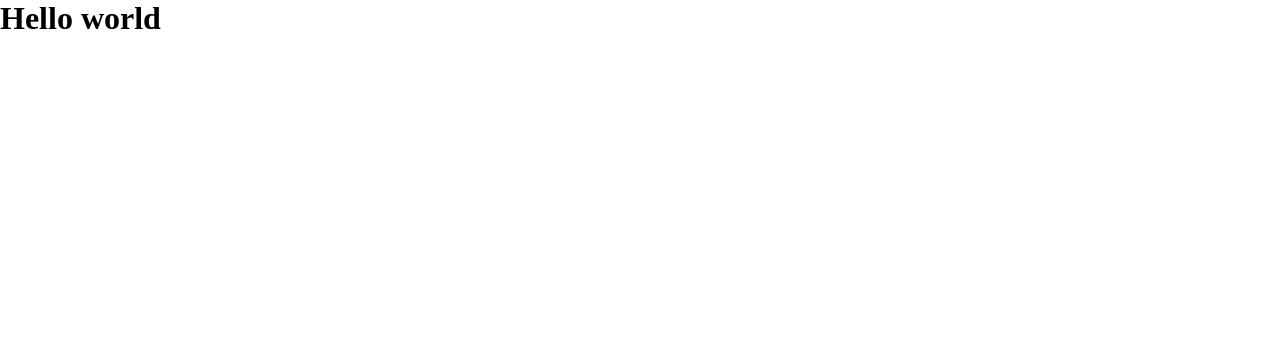
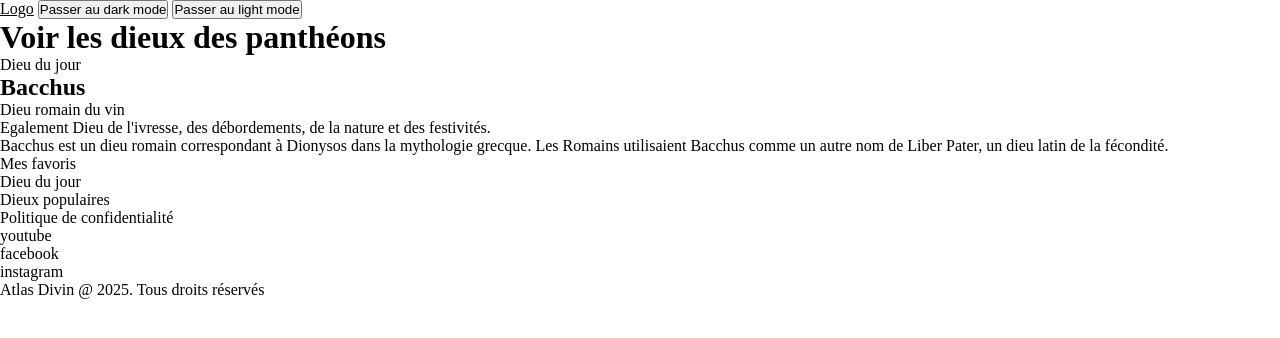
Before and after one commit to Mat00005/Atlas, a website built with Parcel: page src/index.html in a window 1280 px wide. Built offline with nearby package versions, Linux system fonts and the light colour scheme.

Commit message:
Début structure HTML

```diff
--- a/package.json
+++ b/package.json
@@ -37,5 +37,8 @@
     "posthtml-inline-svg": "^0.2.0",
     "rimraf": "^6.0.1",
     "sass": "^1.69.5"
+  },
+  "dependencies": {
+    "bootstrap": "^5.3.8"
   }
 }
--- a/src/index.html
+++ b/src/index.html
@@ -7,8 +7,60 @@
     <link rel="stylesheet" href="css/main.css" />
   </head>
   <body>
-    <h1>Hello world</h1>
-
+    <header class="header">
+      <a href="#">Logo</a>
+      <button type="button" id="dark-mode-btn" class="header-dark-mode-btn">
+        Passer au dark mode
+      </button>
+      <button type="button" id="light-mode-btn" class="header-light-mode-btn">
+        Passer au light mode
+      </button>
+    </header>
+    <main>
+      <div>
+        <h1>Voir les dieux des panthéons</h1>
+      </div>
+      <div>
+        <div>
+          <div>
+            <div>
+              <p>Dieu du jour</p>
+              <div>
+                <h2>Bacchus</h2>
+                <p>Dieu romain du vin</p>
+              </div>
+              <div>
+                <p>
+                  Egalement Dieu de l'ivresse, des débordements, de la nature et
+                  des festivités.
+                </p>
+                <p>
+                  Bacchus est un dieu romain correspondant à Dionysos dans
+                  la mythologie grecque. Les Romains utilisaient Bacchus comme
+                  un autre nom de Liber Pater, un dieu latin de la fécondité.
+                </p>
+              </div>
+            </div>
+          </div>
+        </div>
+      </div>
+    </main>
+    <footer>
+      <div>
+        <div>
+          <p>Mes favoris</p>
+          <p>Dieu du jour</p>
+          <p>Dieux populaires</p>
+          <p>Politique de confidentialité</p>
+        </div>
+        <div>
+          <p>youtube</p>
+          <p>facebook</p>
+          <p>instagram</p>
+        </div>
+      </div>
+      <div><p>Atlas Divin @ 2025. Tous droits réservés</p></div>
+    </footer>
     <script src="js/main.js" type="module"></script>
   </body>
 </html>
```
Also changed, not shown: 1 other file.
